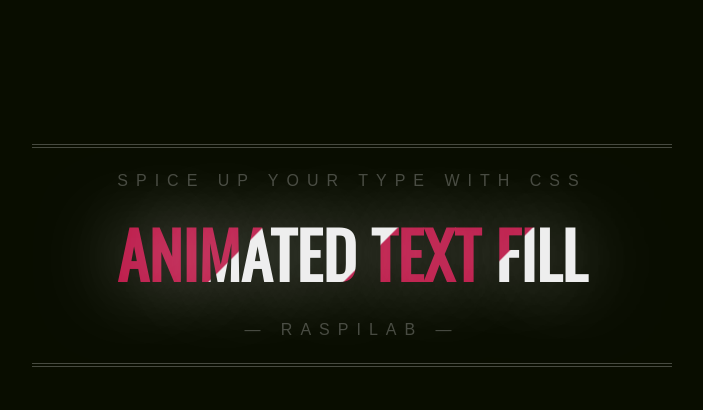
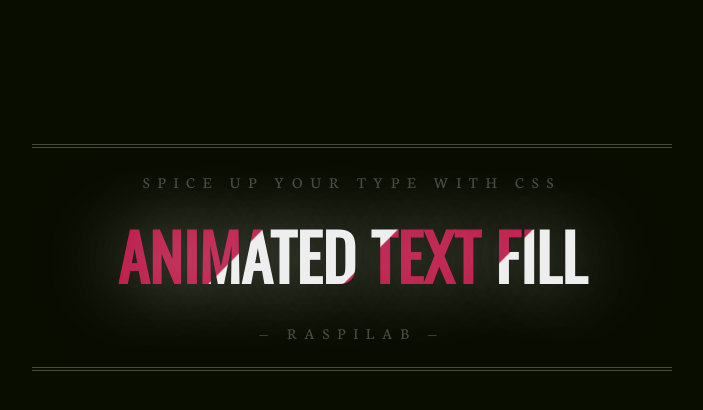
Before and after one commit to raspilab/letterAnimation, a plain HTML site: page index.html in a window 1280 px wide. Shown: the full height of the page, 288-991 px from the left. Drawn offline with nearby package versions, Linux system fonts and the light colour scheme.

Commit message:
Letter Animation

```diff
--- a/estilo.css
+++ b/estilo.css
@@ -1,3 +1,6 @@
+@import url(https://fonts.googleapis.com/css?family=Oswald);
+@import url(https://fonts.googleapis.com/css?family=Neuton);
+
 body {
 	font-family: "Neuton", sans-serif;
 	font-weight: 400;
@@ -46,13 +49,3 @@ p span{
 	0% { background-position: 0% 50%; }
 	100% { background-position: 100% 50%; }
 }
-
-@font-face {
-    font-family: Oswald;
-    src: url(font/oswald/static/Oswald-Regular.ttf);
-}
-
-@font-face {
-    font-family: Neuto;
-    src: url(font/Neuton/Neuton-Regular.ttf);
-}
```
Also changed, not shown: 1 other file.
